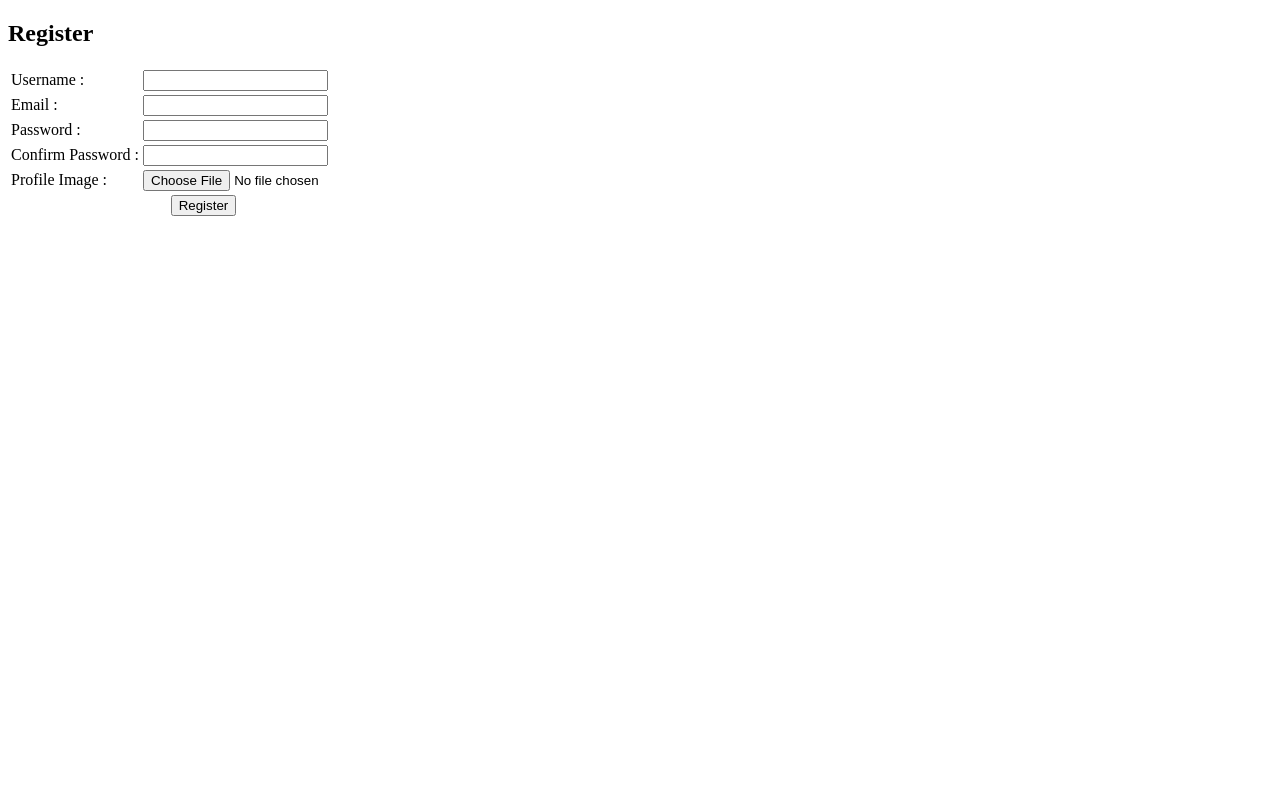
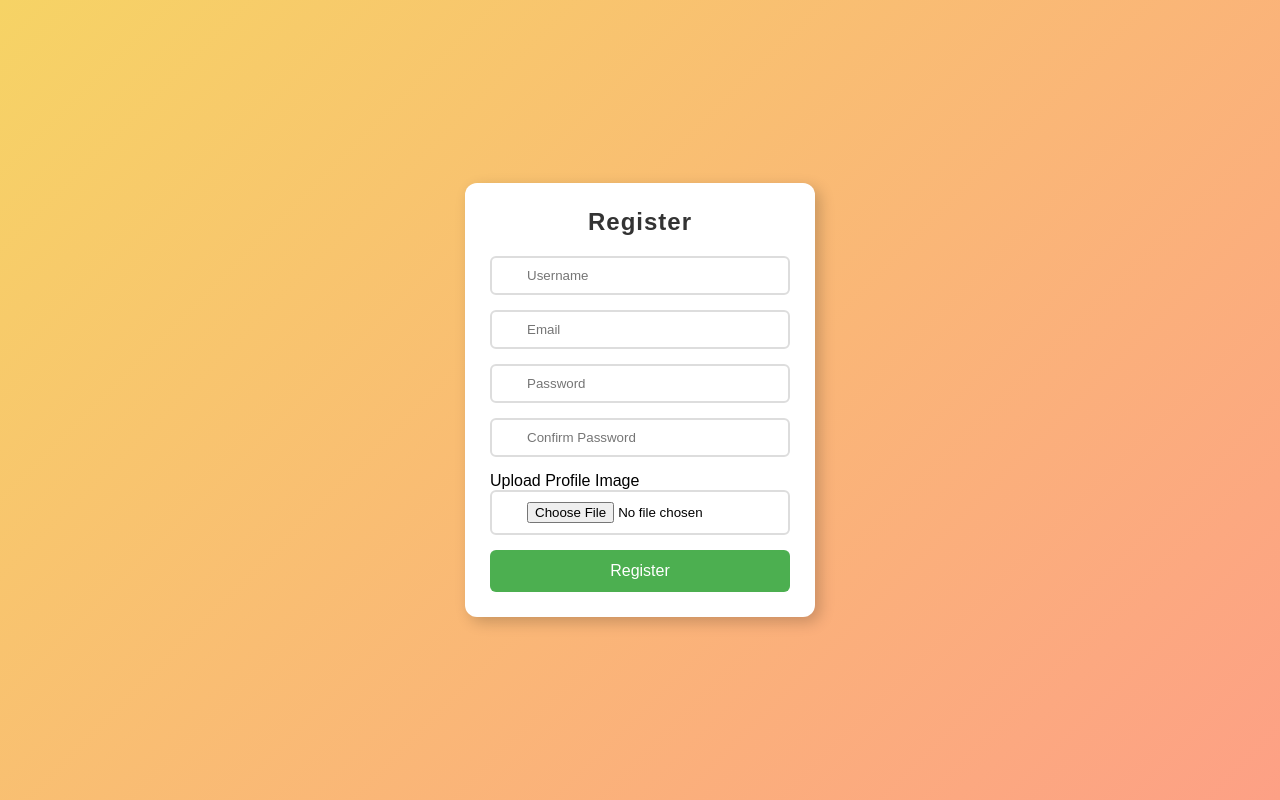
Before and after one commit to NasiHangat/Pemrograman-Web-Azis, a plain HTML site: page Registrasi/index.html in a window 1280 px wide. Drawn offline with Linux system fonts and the light colour scheme.

Commit message:
Update index.html
Penambahan CSS

```diff
--- a/Registrasi/index.html
+++ b/Registrasi/index.html
@@ -4,39 +4,125 @@
     <meta charset="UTF-8">
     <meta name="viewport" content="width=device-width, initial-scale=1.0">
     <title>Registration Page</title>
+
+    <style>
+        * {
+            margin: 0;
+            padding: 0;
+            box-sizing: border-box;
+            font-family: 'Poppins', sans-serif;
+        }
+
+        body {
+            background: linear-gradient(135deg, #f6d365, #fda085);
+            display: flex;
+            justify-content: center;
+            align-items: center;
+            height: 100vh;
+        }
+
+        .register-container {
+            background: #fff;
+            padding: 25px;
+            border-radius: 12px;
+            box-shadow: 5px 5px 15px rgba(0, 0, 0, 0.2);
+            text-align: center;
+            width: 350px;
+            transition: transform 0.3s ease-in-out;
+        }
+
+        .register-container:hover {
+            transform: scale(1.02);
+        }
+
+        h2 {
+            font-weight: 700;
+            letter-spacing: 1px;
+            color: #333;
+            margin-bottom: 20px;
+        }
+
+        .input-container {
+            position: relative;
+            margin-bottom: 15px;
+            text-align: left;
+        }
+
+        .input-container i {
+            position: absolute;
+            left: 10px;
+            top: 50%;
+            transform: translateY(-50%);
+            color: #999;
+        }
+
+        .input-container input {
+            width: 100%;
+            padding: 10px 10px 10px 35px;
+            border: 2px solid #ddd;
+            border-radius: 6px;
+            transition: 0.3s;
+        }
+
+        .input-container input:focus {
+            border-color: #4CAF50;
+            box-shadow: 0 0 8px rgba(76, 175, 80, 0.6);
+        }
+
+        .file-input {
+            padding: 10px;
+            border: 2px solid #ddd;
+            border-radius: 6px;
+            width: 100%;
+        }
+
+        button {
+            background-color: #4CAF50;
+            color: white;
+            border: none;
+            padding: 12px 20px;
+            border-radius: 6px;
+            cursor: pointer;
+            width: 100%;
+            font-size: 16px;
+            transition: 0.3s;
+        }
+
+        button:hover {
+            background-color: #45a049;
+        }
+
+        button:active {
+            transform: scale(0.95);
+            box-shadow: 0 2px 10px rgba(0, 0, 0, 0.2);
+        }
+
+    </style>
 </head>
 <body>
-    <div>
+
+    <div class="register-container">
         <h2>Register</h2>
-        <form action="/submit_registration" method="post">
-            <table>
-                <tr>
-                    <td><label for="username">Username : </label></td>
-                    <td><input type="text" id="username" name="username" required></td>
-                </tr>
-                <tr>
-                    <td><label for="email">Email : </label></td>
-                    <td><input type="email" id="email" name="email" required></td>
-                </tr>
-                <tr>
-                    <td><label for="password">Password : </label></td>
-                    <td><input type="password" id="password" name="password" required></td>
-                </tr>
-                <tr>
-                    <td><label for="confirm_password">Confirm Password : </label></td>
-                    <td><input type="password" id="confirm_password" name="confirm_password" required></td>
-                </tr>
-                <tr>
-                    <td><label for="profile_image">Profile Image : </label></td>
-                    <td><input type="file" id="profile_image" name="profile_image" accept="image/*"></td>
-                </tr>
-                <tr>
-                    <td colspan="2" style="text-align: center;">
-                        <input type="submit" value="Register">
-                    </td>
-                </tr>
-            </table>
+        <form action="/submit_registration" method="post" enctype="multipart/form-data">
+            <div class="input-container">
+                <input type="text" id="username" name="username" placeholder="Username" required>
+            </div>
+            <div class="input-container">
+                <input type="email" id="email" name="email" placeholder="Email" required>
+            </div>
+            <div class="input-container">
+                <input type="password" id="password" name="password" placeholder="Password" required>
+            </div>
+            <div class="input-container">
+                <input type="password" id="confirm_password" name="confirm_password" placeholder="Confirm Password" required>
+            </div>
+            <div class="input-container">
+                <label for="profile_image"><i class="fas fa-image"></i> Upload Profile Image</label>
+                <input type="file" id="profile_image" name="profile_image" class="file-input" accept="image/*">
+            </div>
+            <button type="submit">Register</button>
         </form>
     </div>
+
 </body>
 </html>
```
